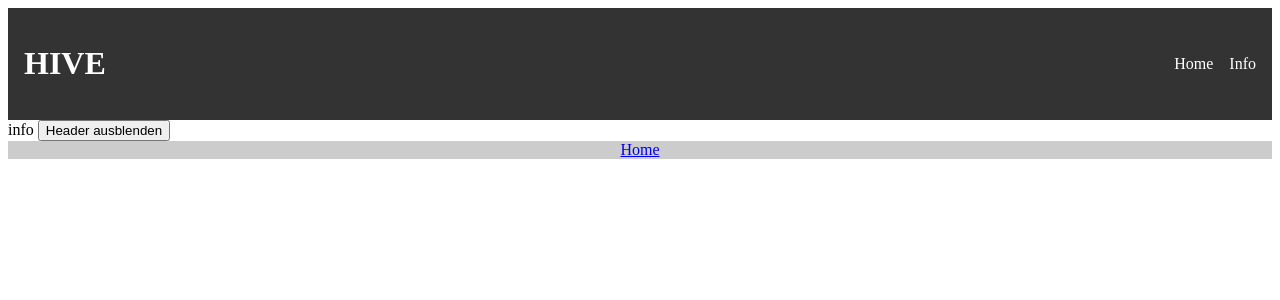
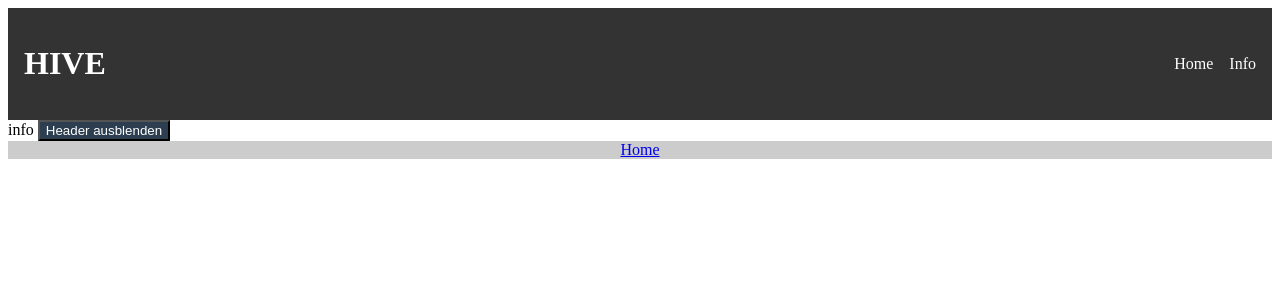
Before and after one commit to verlauf/hive, a Nuxt app: page /info in a window 1280 px wide. Shown: the top 300 px of the page. Built offline with nearby package versions, Linux system fonts and the light colour scheme.

Commit message:
button styling

```diff
--- a/components/Footer.vue
+++ b/components/Footer.vue
@@ -1,6 +1,4 @@
 <script setup lang="ts">
-
-import Header from "~/components/Header.vue";
 </script>
 
 <template>
--- a/pages/info.vue
+++ b/pages/info.vue
@@ -7,14 +7,17 @@ const { isHeaderVisible } = useVisibility();
 <div>
   info
 
-  <button @click="isHeaderVisible = !isHeaderVisible">
+  <button class="btn" @click="isHeaderVisible = !isHeaderVisible">
     {{ isHeaderVisible ? "Header ausblenden" : "Header einblenden" }}
-
   </button>
 
 </div>
 </template>
 
 <style scoped>
+.btn {
+  color: #ffffff;
+  background-color: #2c3e50;
+}
 
 </style>
```
